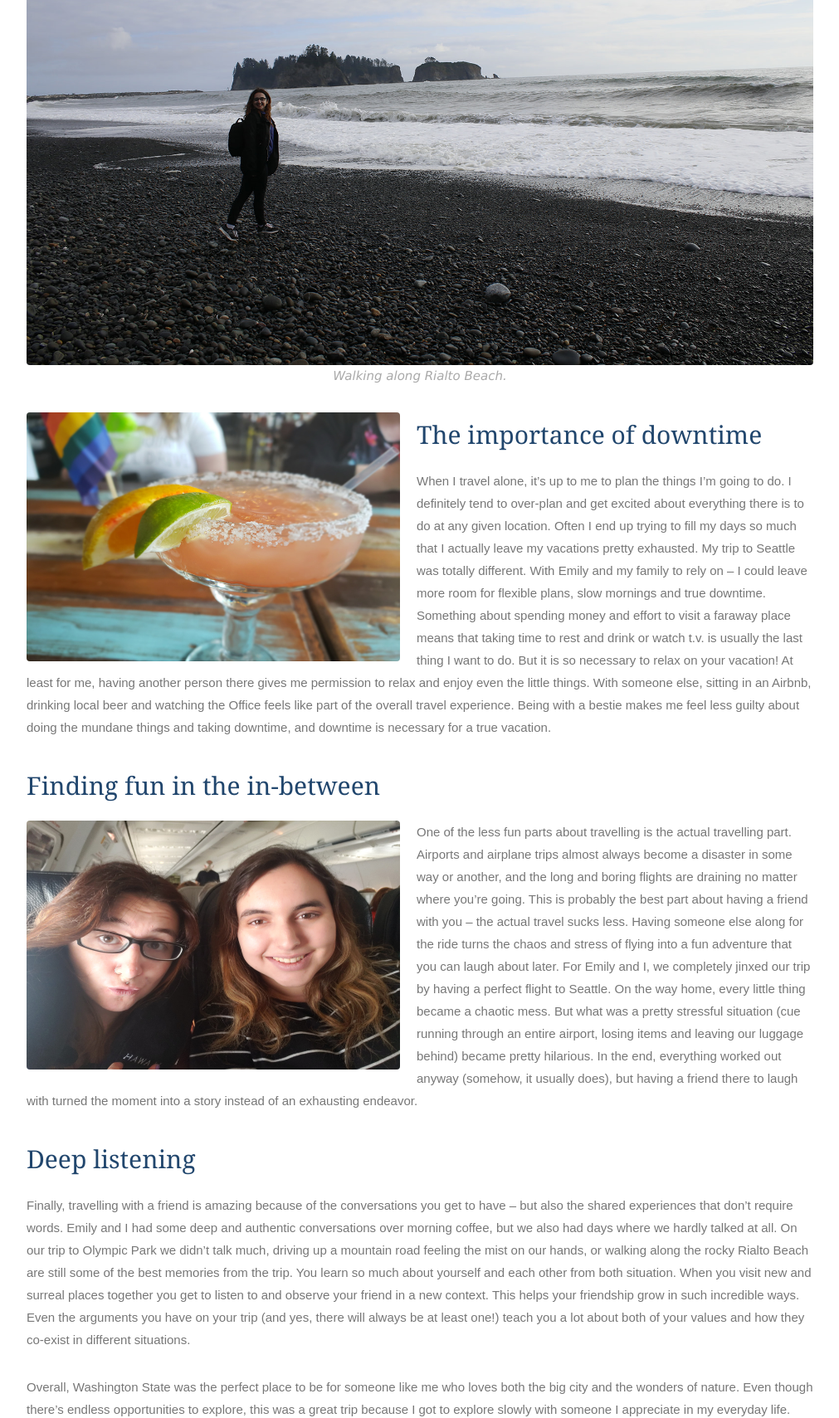
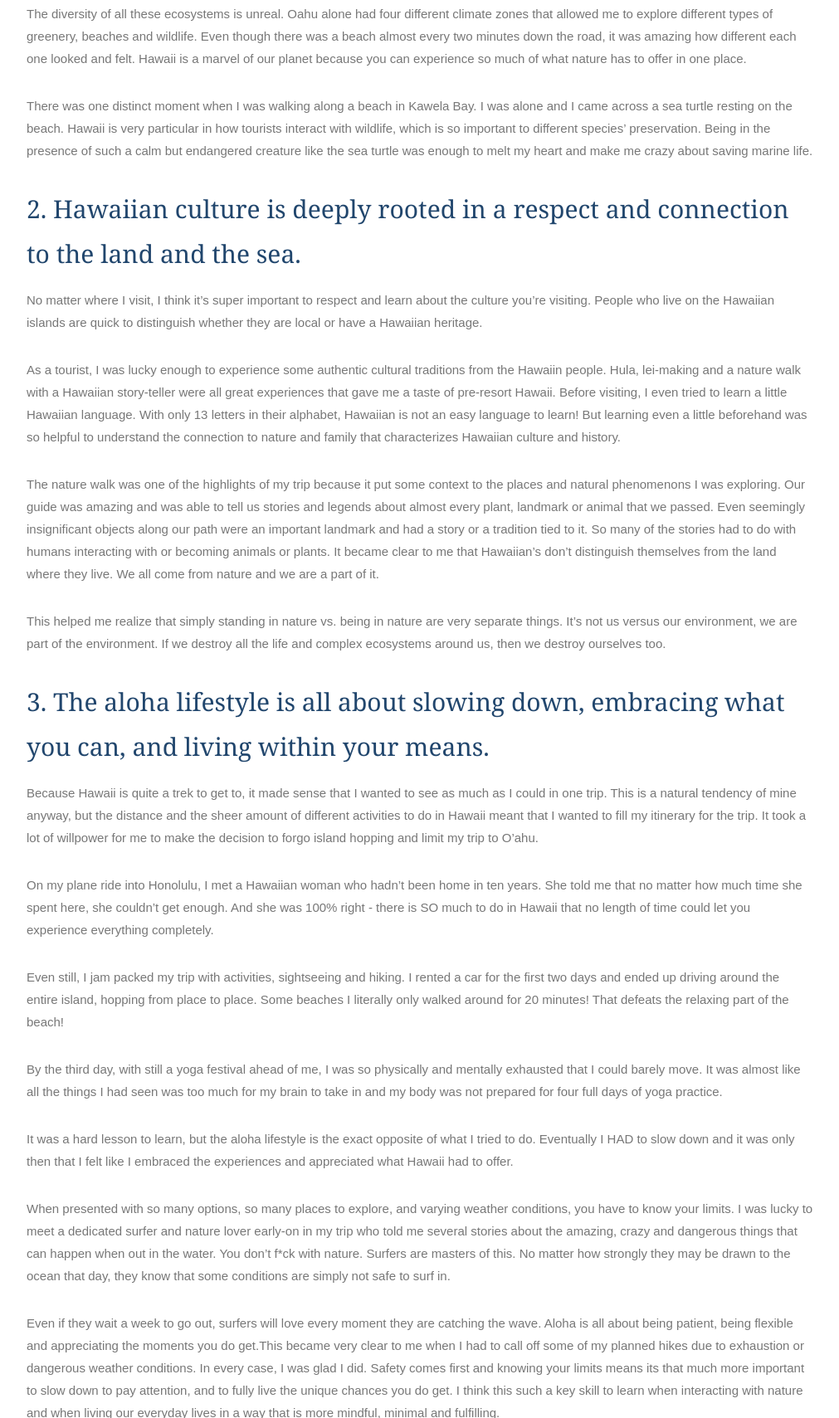
Before and after one commit to s-duffey/yoga_website, a plain HTML site: page Blogs/Oahu.html in a window 1280 px wide. Shown: the part 1091-2800 px from the top of the page at 83% size, without its empty margins (134-1145 px from the left). Drawn offline with nearby package versions, Linux system fonts and the light colour scheme.

Commit message:
Added text for Oahu blog

```diff
--- a/Blogs/Oahu.html
+++ b/Blogs/Oahu.html
@@ -21,51 +21,59 @@ Add images and back button.
         </div>
     </div>
 
-
-
     <div class="page-section w3-content w3-container w3-padding-50 blog-content">
         <a href="../index.html.html" class="back-link"> &#60; Back to main page </a>
 
         <h1> For the Love of the Ocean </h1>
-               <div class="image-right">
+            <div class="image-right">
                 <img src="../Images/Blog_Images/Washington/Olympic_Park.jpg" class="w3-round w3-image" alt="Emily and I in Olympic Park">
-                   <p> For the past couple years, I’ve been jet-setting solo – driving along the coast of California or snorkeling in Hawaii. This year for my summer vacation to Seattle, I decided I wanted to have a travel buddy – mostly so I could afford an Airbnb rather than sleeping on my parent’s futon in their Seattle apartment. Little did I know that travelling with a friend would help me achieve a perfectly balanced trip filled with adventures and relaxation. Here’s a few things I learned about travelling with a friend.  </p></div>
+                <p> If you ever get the chance to visit Hawaii, do it. If you don't get an excuse to go, make one up. Besides being a fantastic tropical getaway,  Hawaii is a nature lover's playground that is rich with cultural history and tradtion. For me, Hawaii was an amazing, laid-back break from the winter ice back home, but it also gave me a deep respect for nature and how to live a life in harmony with it. </p>
 
-        <h2> Collaborating on your bucket list </h2>
+                <p> In the age of global warming, pollution crises and over consumption, I strongly believe that a deep-rooted respect for our oceans and other ecosystems is more important than ever. As beautiful as Hawaii is, I was still profoundly upset about the pieces of plastic I found along Oahu's beaches, the amount of destruction to coral reefs (like Hanauma Bay) and how certain plantations and developments have affected the landscape there.  There’s a few reasons why Hawaii was such a pivotal place to develop and deepen my respect for nature that will change how I live my life going forward. </p>
 
-        <p> I asked my favourite co-worker to take the week with me to explore my parent’s new home in Washington, USA. I only had one must-do for the trip – see the mountains – and I left all other ideas to Emily and my family. There’s something special about collaborating on a vacation bucket list with people you know well. By hearing what’s most important to them on a trip, you learn more about the other person’s past experiences, things they enjoy the most, and the activities they love to share with you. For example, my mum added a craft fair to our itinerary (she loves crafts), my stepdad added dipping his feet into the Pacific (he had never been) and Emily wanted to go to this tiny town called Forks for the Twilight meme. All of these were truly special moments of the trip and I never would have chosen to do them on my own. </p>
+                <p> Here are some of the top things that contributed to that newfound respect: </p></div>
 
-        <figure class="image-center">
-            <img src="../Images/Blog_Images/Washington/Rialto_Beach.jpg" class="w3-round w3-image" alt="Walking along Rialto Beach" width="500" height="425">
-            <figcaption> Walking along Rialto Beach. </figcaption>
-        </figure>
 
-        <div class="image-left">
-            <img src="../Images/Blog_Images/Washington/Margarita.jpg" class="w3-round w3-image" alt="Margarita">
-        <h2> The importance of downtime </h2>
+        <h2> 1.Hawaii’s awe-inspiring landscapes are unique and diverse </h2>
 
-        <p> When I travel alone, it’s up to me to plan the things I’m going to do. I definitely tend to over-plan and get excited about everything there is to do at any given location. Often I end up trying to fill my days so much that I actually leave my vacations pretty exhausted. My trip to Seattle was totally different. With Emily and my family to rely on – I could leave more room for flexible plans, slow mornings and true downtime. Something about spending money and effort to visit a faraway place means that taking time to rest and drink or watch t.v. is usually the last thing I want to do. But it is so necessary to relax on your vacation! At least for me, having another person there gives me permission to relax and enjoy even the little things. With someone else, sitting in an Airbnb, drinking local beer and watching the Office feels like part of the overall travel experience. Being with a bestie makes me feel less guilty about doing the mundane things and taking downtime, and downtime is necessary for a true vacation. </p>
+        <p> Especially since I visited Hawaii as a solo traveller, I had so many amazing moments of solitude surrounded by surreal landscapes. Hawaii’s diversity of ecosystems is unlike any other, with lush mountains, rain forests, coral reefs and deep sea all within reach. When it’s just you and that kind of nature, it’s impossible not to feel tiny in the presence of all that pure power. Hawaii is more than a pretty picture, the soil beneath your feet and the salty feel of the breeze gave me a whole new experience with nature that I could never get at home. Being alive and soaking in all those sensations creates such a profound respect and awe for the diversity of life on our planet. </p>
 
-        </div>
+        <p> The diversity of all these ecosystems is unreal. Oahu alone had four different climate zones that allowed me to explore different types of greenery, beaches and wildlife. Even though there was a beach almost every two minutes down the road, it was amazing how different each one looked and felt. Hawaii is a marvel of our planet because you can experience so much of what nature has to offer in one place. </p>
 
-        <h2> Finding fun in the in-between </h2>
+        <p> There was one distinct moment when I was walking along a beach in Kawela Bay. I was alone and I came across a sea turtle resting on the beach. Hawaii is very particular in how tourists interact with wildlife, which is so important to different species’ preservation.  Being in the presence of such a calm but endangered creature like the sea turtle was enough to melt my heart and make me crazy about saving marine life. </p>
 
-        <div class="image-left">
-            <img src="../Images/Blog_Images/Washington/Airplane_Selfie.jpg" class="w3-round w3-image" alt="Emily and I on our way to Seattle.">
-                <p> One of the less fun parts about travelling is the actual travelling part. Airports and airplane trips almost always become a disaster in some way or another, and the long and boring flights are draining no matter where you’re going. This is probably the best part about having a friend with you – the actual travel sucks less. Having someone else along for the ride turns the chaos and stress of flying into a fun adventure that you can laugh about later. For Emily and I, we completely jinxed our trip by having a perfect flight to Seattle. On the way home, every little thing became a chaotic mess. But what was a pretty stressful situation (cue running through an entire airport, losing items and leaving our luggage behind) became pretty hilarious. In the end, everything worked out anyway (somehow, it usually does), but having a friend there to laugh with turned the moment into a story instead of an exhausting endeavor. </p>
-        </div>
+        <h2> 2. Hawaiian culture is deeply rooted in a respect and connection to the land and the sea. </h2>
 
-        <h2> Deep listening </h2>
+        <p> No matter where I visit, I think it’s super important to respect and learn about the culture you’re visiting. People who live on the Hawaiian islands are quick to distinguish whether they are local or have a Hawaiian heritage. </p>
 
-        <p> Finally, travelling with a friend is amazing because of the conversations you get to have – but also the shared experiences that don’t require words. Emily and I had some deep and authentic conversations over morning coffee, but we also had days where we hardly talked at all. On our trip to Olympic Park we didn’t talk much, driving up a mountain road feeling the mist on our hands, or walking along the rocky Rialto Beach are still some of the best memories from the trip. You learn so much about yourself and each other from both situation. When you visit new and surreal places together you get to listen to and observe your friend in a new context. This helps your friendship grow in such incredible ways. Even the arguments you have on your trip (and yes, there will always be at least one!) teach you a lot about both of your values and how they co-exist in different situations. </p>
+        <p> As a tourist, I was lucky enough to experience some authentic cultural traditions from the Hawaiin people. Hula, lei-making and a nature walk with a Hawaiian story-teller were all great experiences that gave me a taste of pre-resort Hawaii. Before visiting, I even tried to learn a little Hawaiian language. With only 13 letters in their alphabet, Hawaiian is not an easy language to learn! But learning even a little beforehand was so helpful to understand the connection to nature and family that characterizes Hawaiian culture and history. </p>
 
-        <p> Overall, Washington State was the perfect place to be for someone like me who loves both the big city and the wonders of nature. Even though there’s endless opportunities to explore, this was a great trip because I got to explore slowly with someone I appreciate in my everyday life.
-And of course, also one of the best parts is finding surprise selfies like these:</p>
-            <figure class="image-center">
-            <img src="../Images/Blog_Images/Washington/Mountains.jpg" class="w3-round w3-image" alt="View of the mountains from Hurricane Ridge" width="500" height="425">
-            <figcaption> The view from our picnic spot on Hurricane Ridge. </figcaption>
-        </figure>
+        <p> The nature walk was one of the highlights of my trip because it put some context to the places and natural phenomenons I was exploring. Our guide was amazing and was able to tell us stories and legends about almost every plant, landmark or animal that we passed. Even seemingly insignificant objects along our path were an important landmark and had a story or a tradition tied to it. So many of the stories had to do with humans interacting with or becoming animals or plants. It became clear to me that Hawaiian’s don’t distinguish themselves from the land where they live. We all come from nature and we are a part of it. </p>
+
+        <p> This helped me realize that simply standing in nature vs. being in nature are very separate things. It’s not us versus our environment, we are part of the environment. If we destroy all the life and complex ecosystems around us, then we destroy ourselves too. </p>
+
+        <h2> 3. The aloha lifestyle is all about slowing down, embracing what you can, and living within your means. </h2>
+
+        <p> Because Hawaii is quite a trek to get to, it made sense that I wanted to see as much as I could in one trip. This is a natural tendency of mine anyway, but the distance and the sheer amount of different activities to do in Hawaii meant that I wanted to fill my itinerary for the trip.  It took a lot of willpower for me to make the decision to forgo island hopping and limit my trip to O’ahu. </p>
+
+        <p> On my plane ride into Honolulu, I met a Hawaiian woman who hadn’t been home in ten years. She told me that no matter how much time she spent here, she couldn’t get enough. And she was 100% right - there is SO much to do in Hawaii that no length of time could let you experience everything completely. </p>
+
+        <p> Even still, I jam packed my trip with activities, sightseeing and hiking. I rented a car for the first two days and ended up driving around the entire island, hopping from place to place. Some beaches I literally only walked around for 20 minutes! That defeats the relaxing part of the beach! </p>
+
+        <p> By the third day, with still a yoga festival ahead of me, I was so physically and mentally exhausted that I could barely move. It was almost like all the things I had seen was too much for my brain to take in and my body was not prepared for four full days of yoga practice. </p>
+
+        <p> It was a hard lesson to learn, but the aloha lifestyle is the exact opposite of what I tried to do. Eventually I HAD to slow down and it was only then that I felt like I embraced the experiences and appreciated what Hawaii had to offer. </p>
+
+        <p> When presented with so many options, so many places to explore, and varying weather conditions, you have to know your limits. I was lucky to meet a dedicated surfer and nature lover early-on in my trip who told me several stories about the amazing, crazy and dangerous things that can happen when out in the water. You don’t f*ck with nature. Surfers are masters of this. No matter how strongly they may be drawn to the ocean that day, they know that some conditions are simply not safe to surf in. </p>
+
+        <p> Even if they wait a week to go out, surfers will love every moment they are catching the wave. Aloha is all about being patient, being flexible and appreciating the moments you do get.This became very clear to me when I had to call off some of my planned hikes due to exhaustion or dangerous weather conditions. In every case, I was glad I did. Safety comes first and knowing your limits means its that much more important to slow down to pay attention, and to fully live the unique chances you do get. I think this such a key skill to learn when interacting with nature and when living our everyday lives in a way that is more mindful, minimal and fulfilling. </p>
+
+        <h2> Loving the ocean </h2>
+
+        <p> Despite not being able to explore absolutely everything O’ahu has to offer, my trip was crazy fulfilling, active and educational. Everyone who lives in Hawaii knows that saying goodbye is temporary because there’s always the chance to come back. For that reason, aloha is used to say both hello and goodbye. And even though Hawaii is way in the middle of the Pacific, I know I will get that chance. Especially if it means spending more time in nature and learning what we can do to save it. </p>
+
     </div>
+
 <div class="w3-row w3-center reading-bar w3-padding-25">
 <span>Keep reading</span>
 </div>
```
